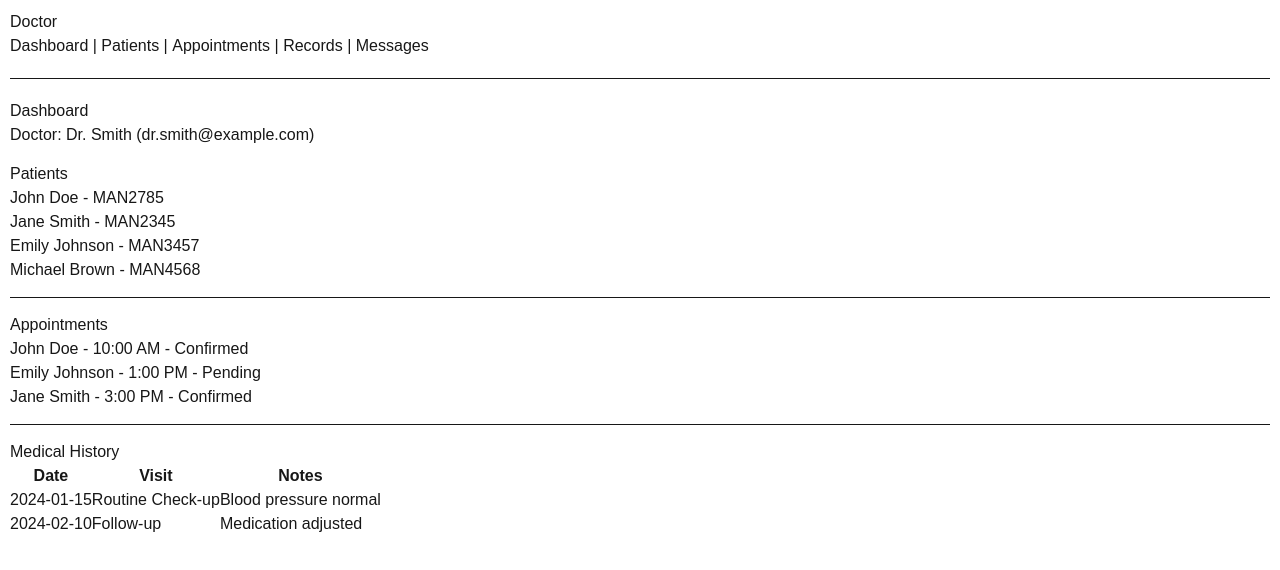
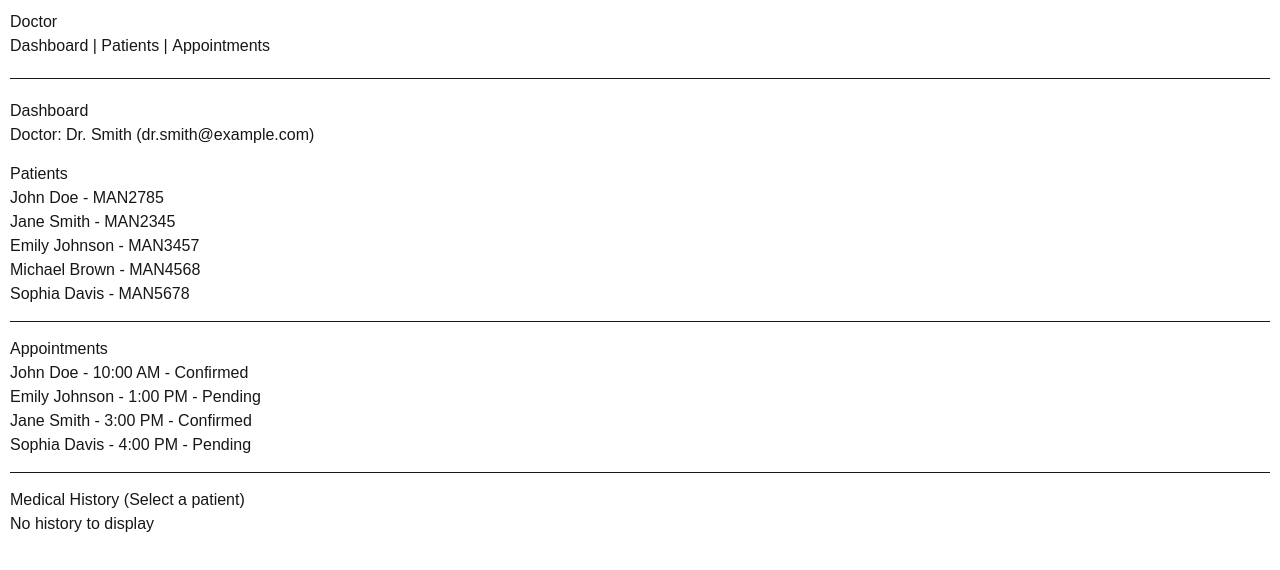
Before and after one commit to balajiRRK/hospital-management-system, a Next.js app in the folder healthapp-frontend/: page /doctor_dashboard in a window 1280 px wide. Shown: the top 570 px of the page. Built offline with nearby package versions, Linux system fonts and the light colour scheme.

Commit message:
mock data & medical history viewing

```diff
--- a/healthapp-frontend/app/doctor_dashboard/page.tsx
+++ b/healthapp-frontend/app/doctor_dashboard/page.tsx
@@ -1,64 +1,30 @@
 "use client";
 
 import { useState } from "react";
+import {
+  doctor,
+  patients,
+  appointments,
+  history,
+  Patient,
+  History,
+  Appointment,
+} from "../mockData";
 
-type Doctor = {
-  name: string;
-  email: string;
+export default function DoctorDashboard() {
+  const [activeTab, setActiveTab] = useState("Dashboard");
+  const [selectedPatient, setSelectedPatient] = useState<Patient | null>(null);
+
+  const handlePatientClick = (patient: Patient) => {
+    setSelectedPatient(patient);
   };
 
-type Patient = {
-  id: number;
-  name: string;
-  code: string;
-};
-
-type Appointment = {
-  id: number;
-  patient: string;
-  time: string;
-  status: "Confirmed" | "Pending";
-};
-
-type History = {
-  date: string;
-  visit: string;
-  notes: string;
-};
-
-export default function DoctorDashboard() {
-  const doctor: Doctor = {
-    name: "Dr. Smith",
-    email: "dr.smith@example.com",
-  };
-
-  const patients: Patient[] = [
-    { id: 1, name: "John Doe", code: "MAN2785" },
-    { id: 2, name: "Jane Smith", code: "MAN2345" },
-    { id: 3, name: "Emily Johnson", code: "MAN3457" },
-    { id: 4, name: "Michael Brown", code: "MAN4568" },
-  ];
-
-  const appointments: Appointment[] = [
-    { id: 1, patient: "John Doe", time: "10:00 AM", status: "Confirmed" },
-    { id: 2, patient: "Emily Johnson", time: "1:00 PM", status: "Pending" },
-    { id: 3, patient: "Jane Smith", time: "3:00 PM", status: "Confirmed" },
-  ];
-
-  const history: History[] = [
-    {
-      date: "2024-01-15",
-      visit: "Routine Check-up",
-      notes: "Blood pressure normal",
-    },
-    { date: "2024-02-10", visit: "Follow-up", notes: "Medication adjusted" },
-  ];
-
-  const [activeTab, setActiveTab] = useState("Dashboard");
+  const patientHistory: History[] = selectedPatient
+    ? history.filter((h: History) => h.patientId === selectedPatient.id)
+    : [];
 
   return (
     <div style={{ padding: "10px" }}>
-      {/* Sidebar */}
       <div style={{ marginBottom: "20px" }}>
         <h2>Doctor</h2>
         <button onClick={() => setActiveTab("Dashboard")}>
@@ -67,14 +33,11 @@ export default function DoctorDashboard() {
         <button onClick={() => setActiveTab("Patients")}>Patients</button> |{" "}
         <button onClick={() => setActiveTab("Appointments")}>
           Appointments
-        </button>{" "}
-        | <button onClick={() => setActiveTab("Records")}>Records</button> |{" "}
-        <button onClick={() => setActiveTab("Messages")}>Messages</button>
+        </button>
       </div>
 
       <hr />
 
-      {/* Main Content */}
       <div style={{ marginTop: "20px" }}>
         <h1>{activeTab}</h1>
         <p>
@@ -86,9 +49,11 @@ export default function DoctorDashboard() {
             <div style={{ margin: "15px 0" }}>
               <h2>Patients</h2>
               <ul>
-                {patients.map((p) => (
+                {patients.map((p: Patient) => (
                   <li key={p.id}>
+                    <button onClick={() => handlePatientClick(p)}>
                       {p.name} - {p.code}
+                    </button>
                   </li>
                 ))}
               </ul>
@@ -99,18 +64,29 @@ export default function DoctorDashboard() {
             <div style={{ margin: "15px 0" }}>
               <h2>Appointments</h2>
               <ul>
-                {appointments.map((a) => (
+                {appointments.map((a: Appointment) => {
+                  const patient = patients.find(
+                    (p: Patient) => p.id === a.patientId
+                  );
+                  return (
                     <li key={a.id}>
-                    {a.patient} - {a.time} - {a.status}
+                      {patient?.name} - {a.time} - {a.status}
                     </li>
-                ))}
+                  );
+                })}
               </ul>
             </div>
 
             <hr />
 
             <div style={{ margin: "15px 0" }}>
-              <h2>Medical History</h2>
+              <h2>
+                Medical History{" "}
+                {selectedPatient
+                  ? `(Patient: ${selectedPatient.name})`
+                  : "(Select a patient)"}
+              </h2>
+              {selectedPatient && patientHistory.length > 0 ? (
                 <table border={1} cellPadding={5} cellSpacing={0}>
                   <thead>
                     <tr>
@@ -120,7 +96,7 @@ export default function DoctorDashboard() {
                     </tr>
                   </thead>
                   <tbody>
-                  {history.map((h, idx) => (
+                    {patientHistory.map((h: History, idx: number) => (
                       <tr key={idx}>
                         <td>{h.date}</td>
                         <td>{h.visit}</td>
@@ -129,6 +105,9 @@ export default function DoctorDashboard() {
                     ))}
                   </tbody>
                 </table>
+              ) : (
+                <p>No history to display</p>
+              )}
             </div>
           </div>
         )}
--- /dev/null
+++ b/healthapp-frontend/app/mockData.ts
@@ -0,0 +1,83 @@
+export type Doctor = {
+  name: string;
+  email: string;
+};
+
+export type Patient = {
+  id: number;
+  name: string;
+  code: string;
+};
+
+export type Appointment = {
+  id: number;
+  patientId: number;
+  time: string;
+  status: "Confirmed" | "Pending";
+};
+
+export type History = {
+  patientId: number;
+  date: string;
+  visit: string;
+  notes: string;
+};
+
+export const doctor: Doctor = {
+  name: "Dr. Smith",
+  email: "dr.smith@example.com",
+};
+
+export const patients: Patient[] = [
+  { id: 1, name: "John Doe", code: "MAN2785" },
+  { id: 2, name: "Jane Smith", code: "MAN2345" },
+  { id: 3, name: "Emily Johnson", code: "MAN3457" },
+  { id: 4, name: "Michael Brown", code: "MAN4568" },
+  { id: 5, name: "Sophia Davis", code: "MAN5678" },
+];
+
+export const appointments: Appointment[] = [
+  { id: 1, patientId: 1, time: "10:00 AM", status: "Confirmed" },
+  { id: 2, patientId: 3, time: "1:00 PM", status: "Pending" },
+  { id: 3, patientId: 2, time: "3:00 PM", status: "Confirmed" },
+  { id: 4, patientId: 5, time: "4:00 PM", status: "Pending" },
+];
+
+export const history: History[] = [
+  {
+    patientId: 1,
+    date: "2024-01-15",
+    visit: "Routine Check-up",
+    notes: "Blood pressure normal",
+  },
+  {
+    patientId: 1,
+    date: "2024-03-12",
+    visit: "Flu symptoms",
+    notes: "Prescribed medication",
+  },
+  {
+    patientId: 2,
+    date: "2024-02-10",
+    visit: "Follow-up",
+    notes: "Medication adjusted",
+  },
+  {
+    patientId: 3,
+    date: "2024-04-05",
+    visit: "Annual Check-up",
+    notes: "All normal",
+  },
+  {
+    patientId: 4,
+    date: "2024-05-20",
+    visit: "Back pain",
+    notes: "Referred to physiotherapy",
+  },
+  {
+    patientId: 5,
+    date: "2024-06-15",
+    visit: "Headache",
+    notes: "Prescribed painkillers",
+  },
+];
```
Lines whose indentation alone changed are shown as unchanged.
